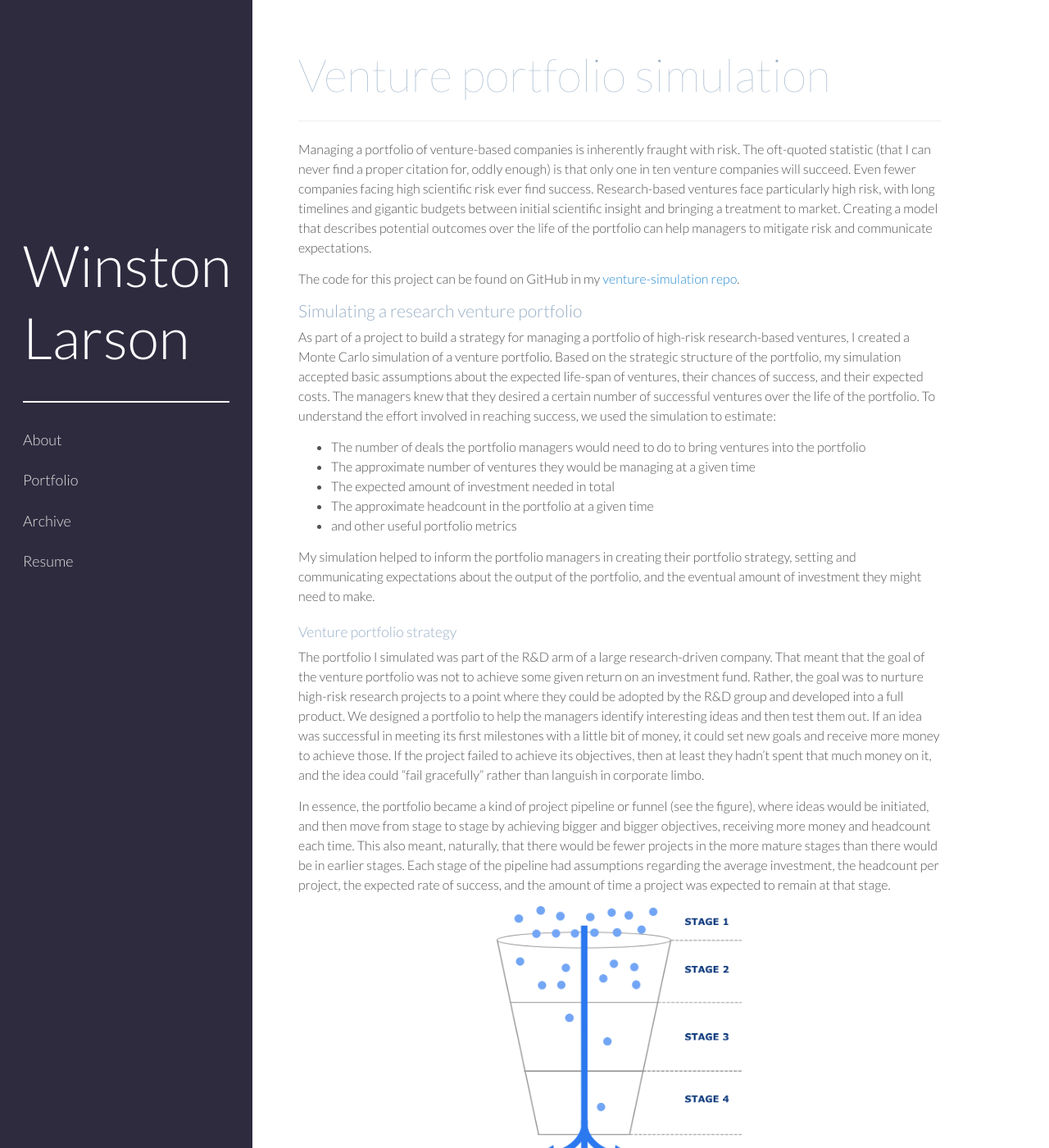
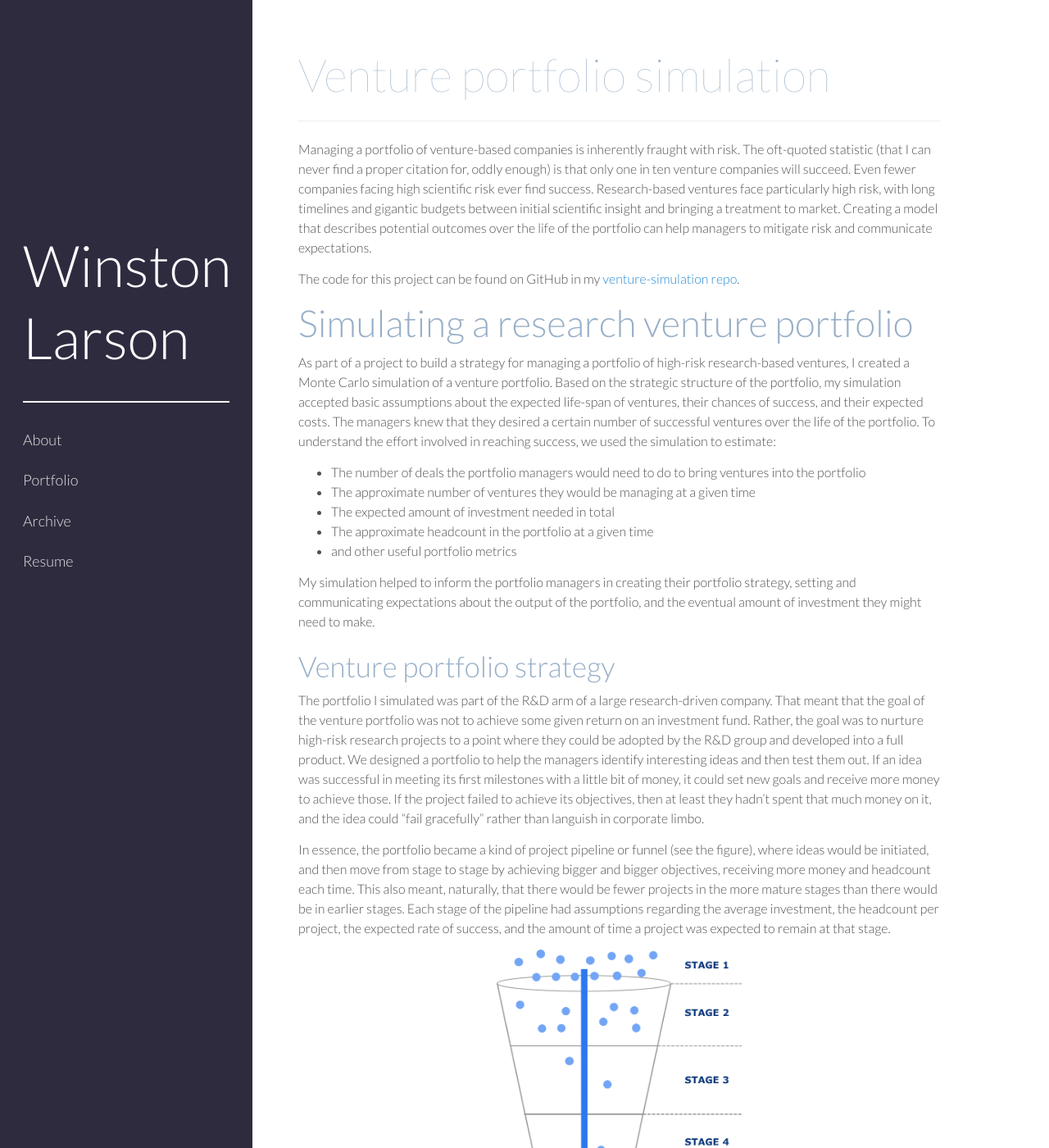
Before and after one commit to winstonlarson/old_website, a Jekyll site: the page built from venture-simulation.md, in a window 1280 px wide and 1400 px high. Shown: the whole window at 82% size. Built offline with Jekyll 4.4.1, drawn with Linux system fonts in a browser that asks for light colours; some web fonts are replaced.

Commit message:
fixed fonts

```diff
--- a/public/css/poole.css
+++ b/public/css/poole.css
@@ -89,19 +89,23 @@ h1, h2, h3, h4, h5, h6 {
   text-rendering: optimizeLegibility;
 }
 h1 {
-  font-size: 2rem;
+  font-size: 4rem;
 }
 h2 {
   margin-top: 1rem;
-  font-size: 1.5rem;
+  font-size: 3.25rem;
 }
 h3 {
   margin-top: 1.5rem;
-  font-size: 1.25rem;
+  font-size: 2.5rem;
 }
-h4, h5, h6 {
+h4 {
   margin-top: 1rem;
-  font-size: 1rem;
+  font-size: 2rem;
+}
+h5, h6 {
+  margin-top: 1rem;
+  font-size: 1.5rem;
 }
 
 /* Body text */
```
